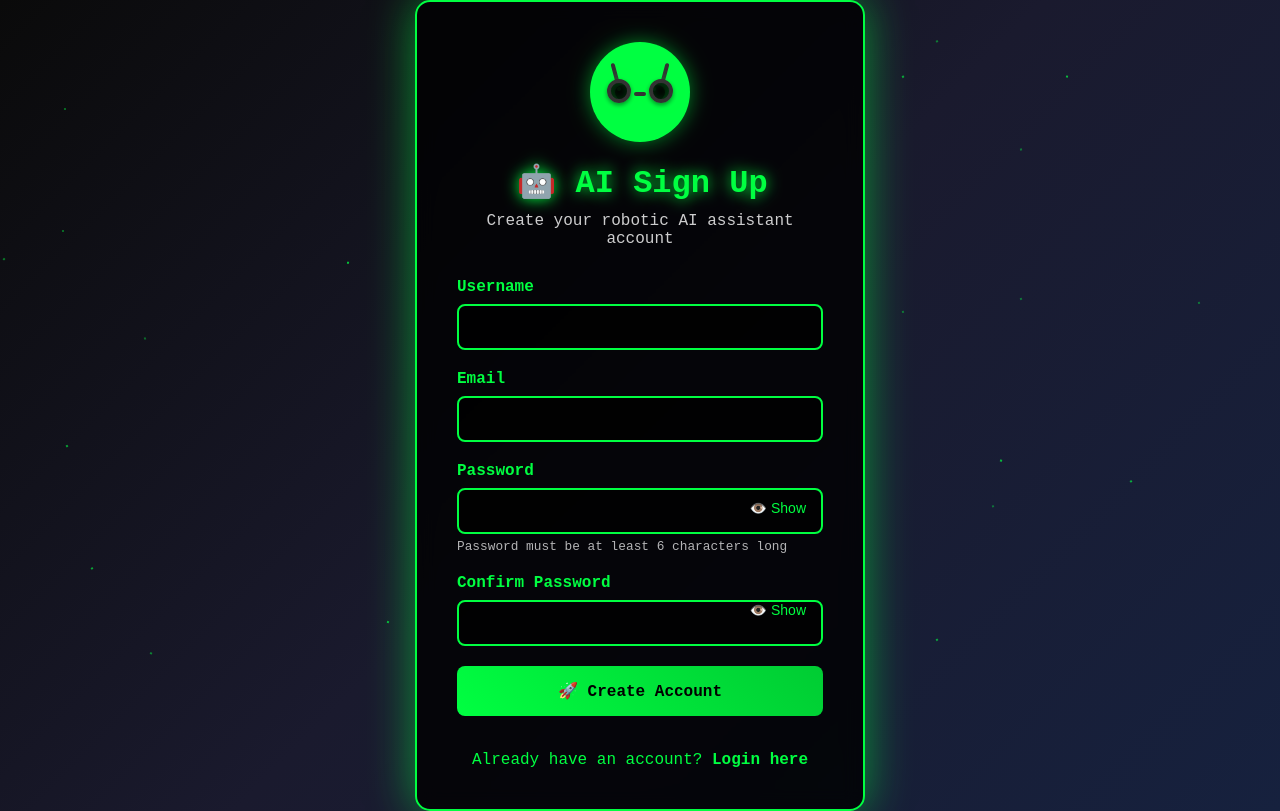
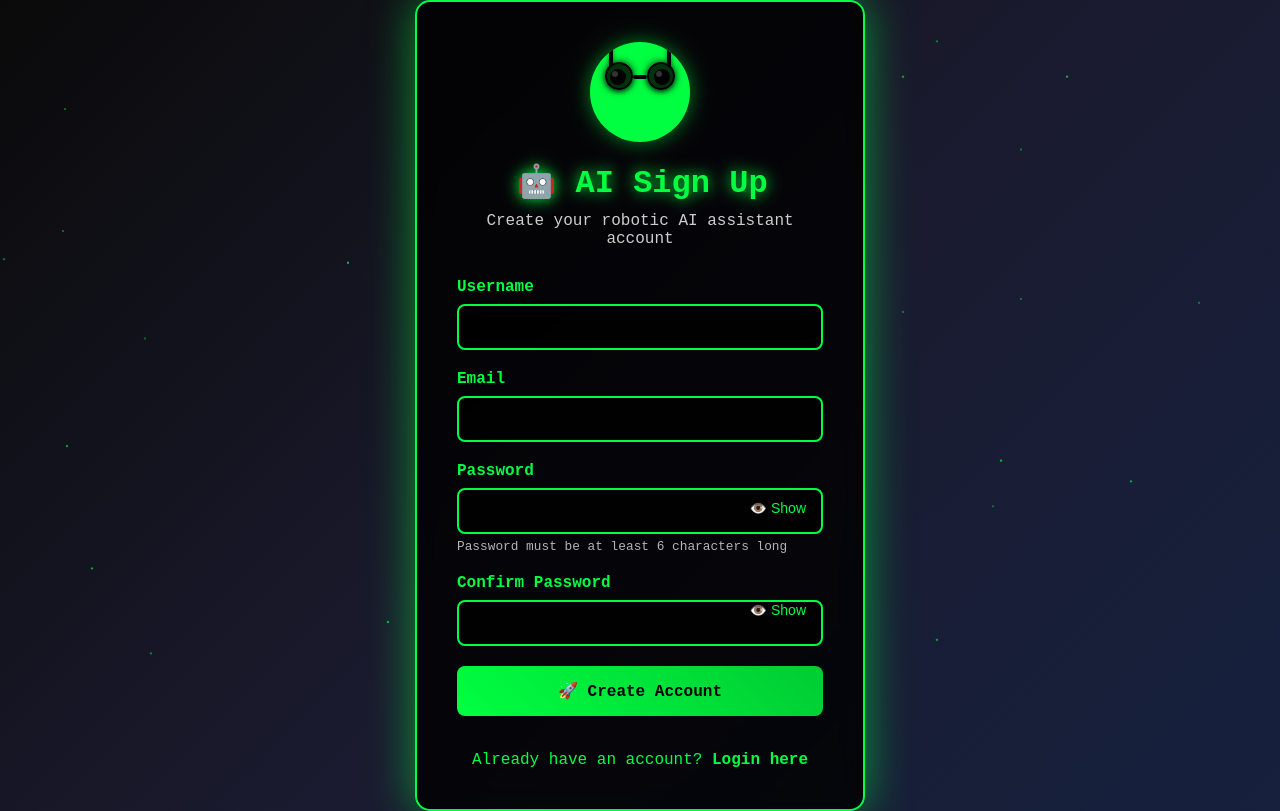
Before and after one commit to syedmaaz799/gemini_app, a Flask app: page /signup in a window 1280 px wide. Run offline with Flask 3, Linux system fonts and the light colour scheme.

Commit message:
Enhance robot face animations: Add head tilt and improved eye positioning for natural looking down effect on both login and signup pages

```diff
--- a/templates/signup.html
+++ b/templates/signup.html
@@ -118,21 +118,26 @@
             overflow: hidden;
         }
 
+        /* Robot Eyes */
         .robot-eyes {
+            position: absolute;
+            top: 35%;
+            left: 50%;
+            transform: translate(-50%, -50%);
+            width: 60px;
+            height: 20px;
+            z-index: 5;
             display: flex;
-            gap: 20px;
-            position: relative;
-            z-index: 1;
-            transition: all 0.4s ease;
+            justify-content: space-between;
+            align-items: center;
         }
 
         .eye {
-            width: 15px;
-            height: 15px;
+            width: 16px;
+            height: 16px;
             background: #000;
             border-radius: 50%;
             position: relative;
-            animation: blink 4s infinite;
             transition: all 0.3s ease;
         }
 
@@ -141,25 +146,38 @@
             position: absolute;
             top: 2px;
             left: 2px;
-            width: 4px;
-            height: 4px;
-            background: #00ff41;
+            width: 6px;
+            height: 6px;
+            background: #fff;
             border-radius: 50%;
-            opacity: 0.8;
         }
 
+        /* Eye animations */
         @keyframes blink {
             0%, 90%, 100% { transform: scaleY(1); }
             95% { transform: scaleY(0.1); }
         }
 
-        /* Realistic Goggles */
+        @keyframes gazeDown {
+            0%, 100% { transform: translateY(0); }
+            50% { transform: translateY(4px); }
+        }
+
+        .robot-icon.watching .eye {
+            animation: gazeDown 2s ease-in-out infinite;
+        }
+
+        .eye.blinking {
+            animation: blink 0.3s ease-in-out;
+        }
+
+        /* Goggles */
         .goggles {
             position: absolute;
-            top: 52%;
+            top: 35%;
             left: 50%;
             transform: translate(-50%, -50%);
-            width: 66px;
+            width: 70px;
             height: 30px;
             z-index: 10;
             transition: all 0.6s cubic-bezier(0.68, -0.55, 0.265, 1.55);
@@ -167,14 +185,13 @@
 
         .goggle-lens {
             position: absolute;
-            width: 24px;
-            height: 24px;
-            border: 4px solid #333;
+            width: 28px;
+            height: 28px;
+            background: rgba(0, 0, 0, 0.8);
+            border: 2px solid #000;
             border-radius: 50%;
-            background: linear-gradient(145deg, rgba(0, 0, 0, 0.95), rgba(0, 0, 0, 0.9));
             box-shadow:
-                inset 0 0 8px rgba(0, 255, 65, 0.2),
-                0 0 12px rgba(0, 255, 65, 0.4),
+                0 0 8px rgba(0, 0, 0, 0.8),
                 0 2px 4px rgba(0, 0, 0, 0.5);
             z-index: 2;
         }
@@ -190,37 +207,35 @@
         .goggle-bridge {
             position: absolute;
             top: 50%;
-            left: 50%;
-            transform: translate(-50%, -50%);
-            width: 12px;
+            left: 28px;
+            transform: translateY(-50%);
+            width: 14px;
             height: 4px;
-            background: #333;
+            background: #000;
             border-radius: 2px;
-            box-shadow: 0 0 6px rgba(0, 255, 65, 0.4);
             z-index: 3;
         }
 
-        /* Goggle straps for realism */
         .goggle-strap {
             position: absolute;
             width: 4px;
-            height: 20px; /* +25% length */
-            background: #333;
+            height: 25px;
+            background: #000;
             border-radius: 2px;
-            box-shadow: 0 0 4px rgba(0, 255, 65, 0.3);
+            box-shadow: 0 0 4px rgba(0, 0, 0, 0.5);
             z-index: 1;
         }
 
         .goggle-strap.left {
-            left: 6px;
-            top: -16px;  /* shift up to account for added length */
-            transform: rotate(-15deg);
+            left: 4px;
+            top: -20px;
+            transform: rotate(0deg);
         }
 
         .goggle-strap.right {
-            right: 6px;
-            top: -16px;  /* shift up to account for added length */
-            transform: rotate(15deg);
+            right: 4px;
+            top: -20px;
+            transform: rotate(0deg);
         }
 
         /* Enhanced Robot states */
@@ -499,6 +522,12 @@
             <!-- Enhanced Animated Robot Icon -->
             <div class="robot-icon" id="robotIcon">
                 <div class="robot-face">
+                    <!-- Robot Eyes -->
+                    <div class="robot-eyes">
+                        <div class="eye left"></div>
+                        <div class="eye right"></div>
+                    </div>
+
                     <!-- Realistic Goggles -->
                     <div class="goggles">
                         <div class="goggle-lens left"></div>
```
Also changed, not shown: other parts of templates/signup.html (+26 -24 lines), templates/login.html (+13 -3 lines). Lines whose indentation alone changed are shown as unchanged.
